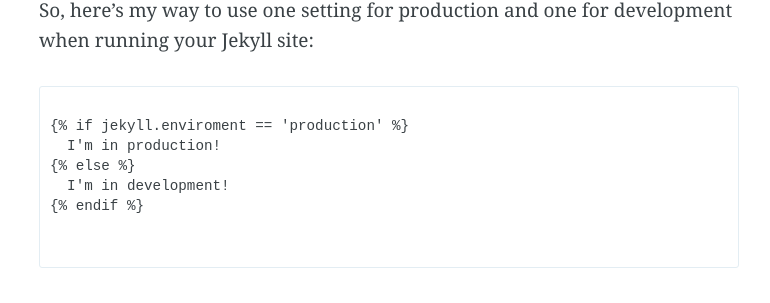
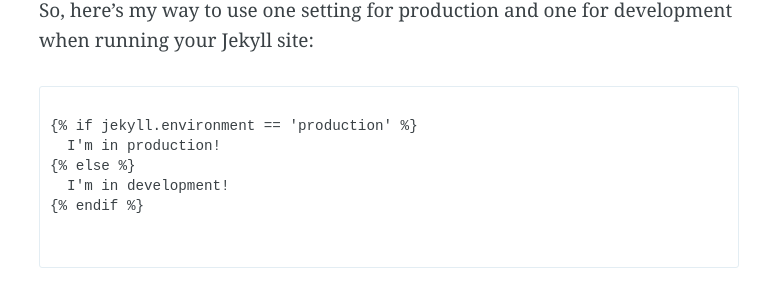
Before and after one commit to davidelbe/david.elbe.me, a Jekyll site: the page built from _posts/2015-06-08-jekyll-different-settings-production-github-and-development.md, in a window 1280 px wide. Shown: the part 596-899 px from the top of the page, without its empty margins (251-1021 px from the left). Built offline with Jekyll 4.4.1, drawn with Linux system fonts in a browser that asks for light colours; Markdown is read by kramdown in place of the engine named in the settings; comment, search, counter and statistics services are not loaded.

Commit message:
Fix environment typo

````diff
--- a/_posts/2015-06-08-jekyll-different-settings-production-github-and-development.md
+++ b/_posts/2015-06-08-jekyll-different-settings-production-github-and-development.md
@@ -16,7 +16,7 @@
 
 ```
 {% raw %}
-{% if jekyll.enviroment == 'production' %}
+{% if jekyll.environment == 'production' %}
   I'm in production!
 {% else %}
   I'm in development!
````
